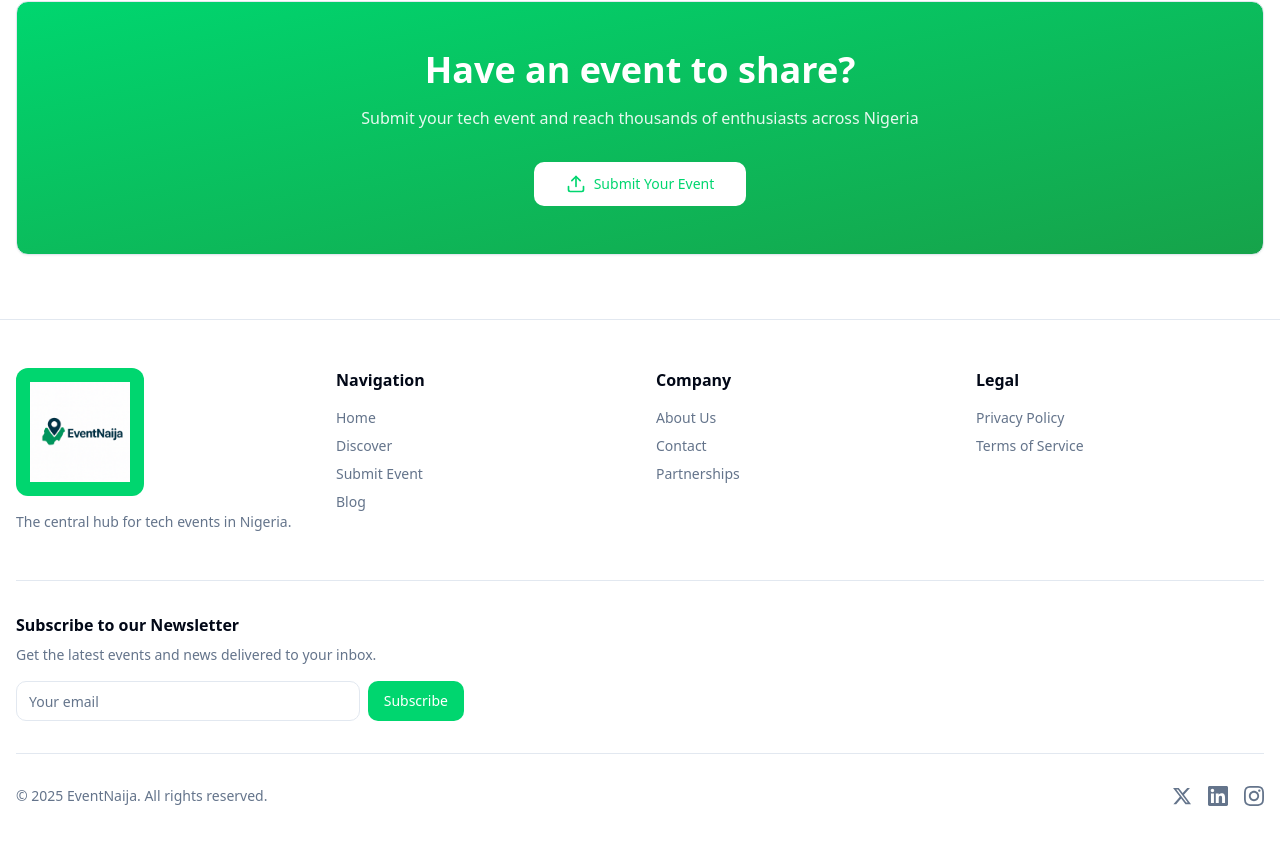
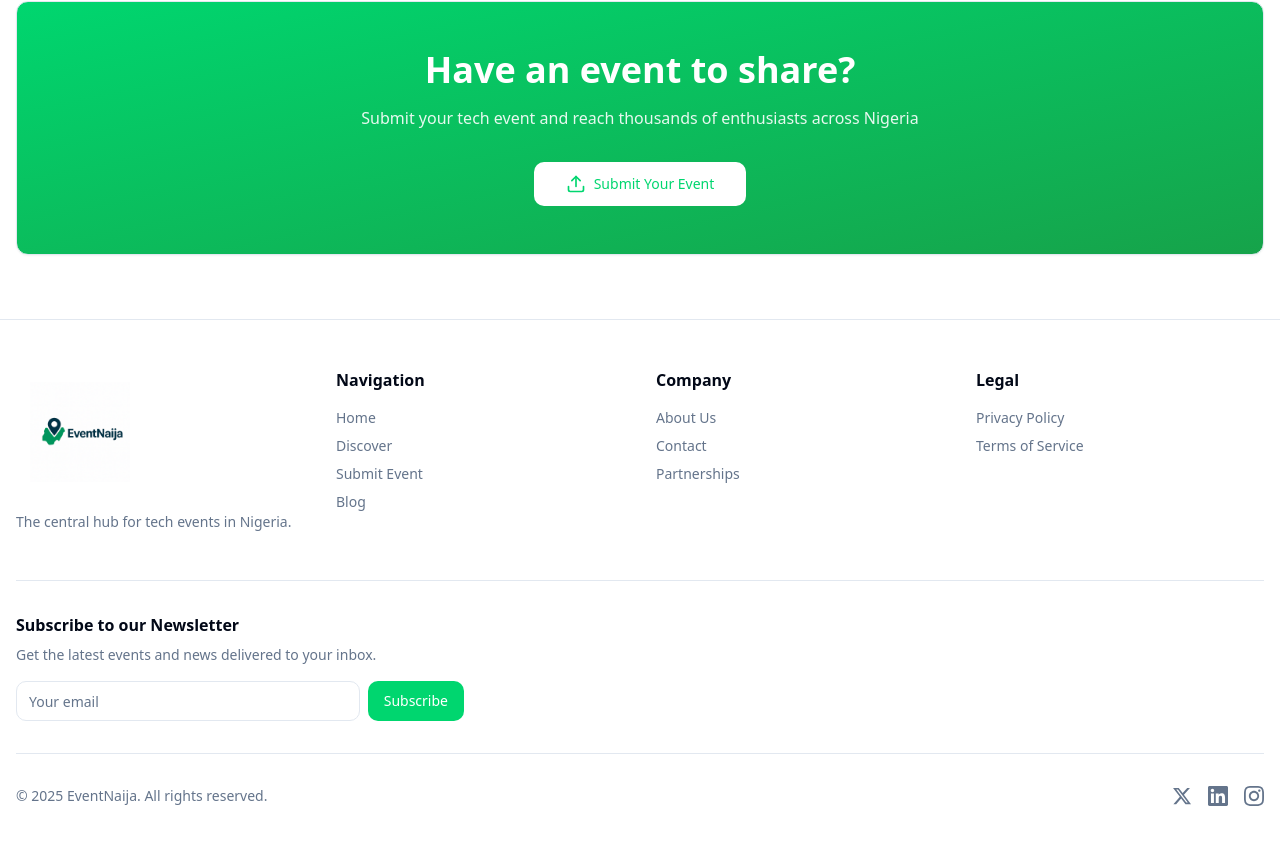
Before and after one commit to Auspicious14/evently-fe, a Next.js app: page / in a window 1280 px wide. Shown: the part 1458-2302 px from the top of the page. Built offline with nearby package versions, Linux system fonts and the light colour scheme; no server answers.

Commit message:
Update Footer.tsx

```diff
--- a/src/components/Footer.tsx
+++ b/src/components/Footer.tsx
@@ -12,7 +12,7 @@ const Footer = () => {
           {/* Brand */}
           <div>
             <Link href="/" className="flex items-center gap-2 mb-4">
-              <div className="w-32 h-32 bg-primary rounded-lg flex items-center justify-center">
+              <div className="w-32 h-32 flex items-center justify-center">
             <Image src="/EventNaija-logo.png" alt="logo" width={100} height={100} />
              </div>
               { /* <span className="font-bold text-xl">EventNaija</span> */}
```
